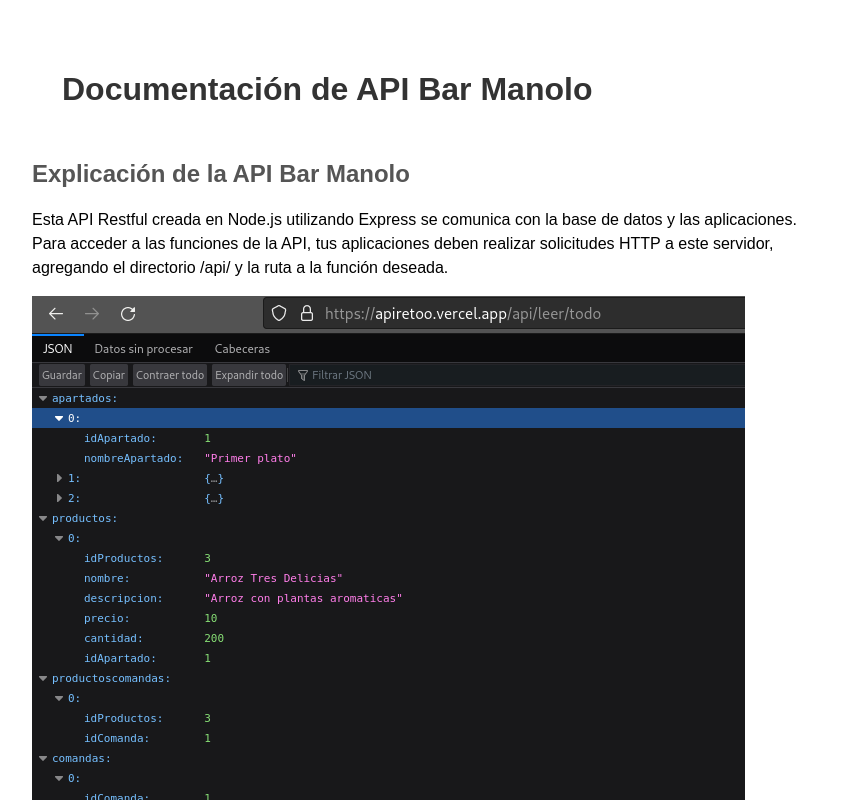
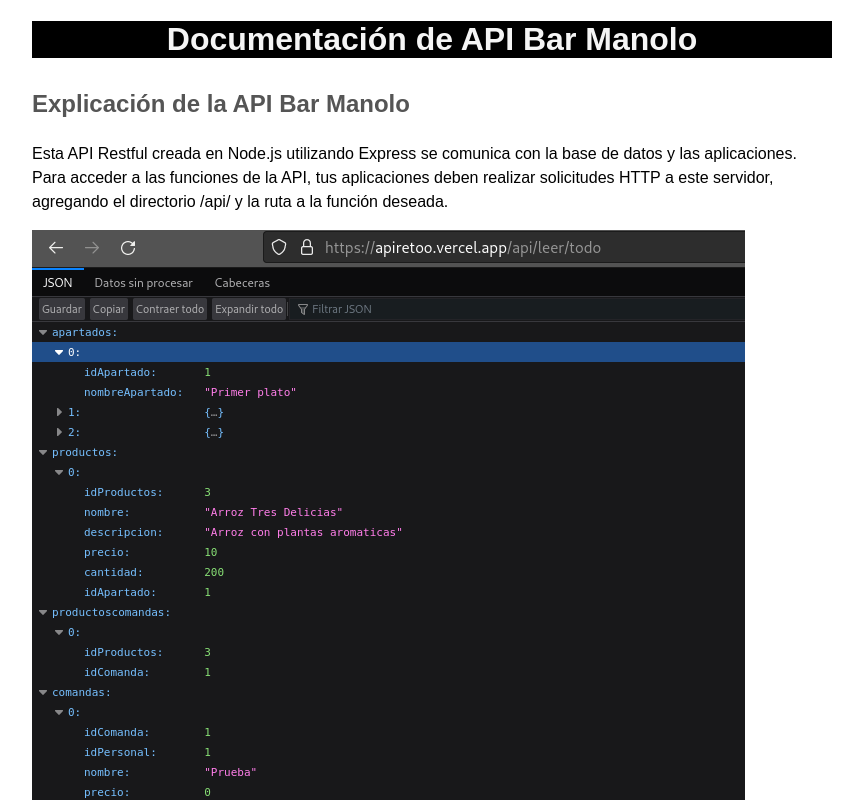
Before and after one commit to ibaifuuuu/apireto, a website: page index.html in a window 1280 px wide. Shown: the top 800 px of the page, without its empty margins (208-1071 px from the left). Drawn offline with Linux system fonts and the light colour scheme.

```diff
--- a/index.html
+++ b/index.html
@@ -6,7 +6,7 @@
 </head>
 <body>
     <h1>Documentación de API Bar Manolo</h1>
-
+    <div>
         <h2>Explicación de la API Bar Manolo</h2>
         <p>
             Esta API Restful creada en Node.js utilizando Express se comunica con la base de datos y las aplicaciones. Para acceder a las funciones de la API, tus aplicaciones deben realizar solicitudes HTTP a este servidor, agregando el directorio /api/ y la ruta a la función deseada.
@@ -62,5 +62,7 @@
         <pre><code>
             GET /api/leer/todo
         </code></pre>
+    </div>
+
 </body>
 </html>
--- a/styles.css
+++ b/styles.css
@@ -2,20 +2,27 @@
             font-family: Arial, sans-serif;
             max-width: 800px;
             margin: 0 auto;
-            padding: 20px;
+
         }
 
         h1 {
             color: #333;
-            padding: 30px;
+            margin-bottom: 4vh;
+            background-color: black;
+            color: #f5f5f5;
+            text-align: center;
+            width: 100%;
+
         }
 
         h2 {
             color: #555;
+            margin-bottom: 3vh;
         }
 
         h3 {
             color: #777;
+            margin-bottom: 3vh;
         }
 
         p {
@@ -24,12 +31,10 @@
 
         pre {
             background-color: #f5f5f5;
-            padding: 10px;
         }
 
         code {
             background-color: #f5f5f5;
-            padding: 2px 4px;
-            font-size: 20px;
+            font-size: 1.5vh;
             border-radius: 4px;
         }
```
Lines whose indentation alone changed are shown as unchanged.
